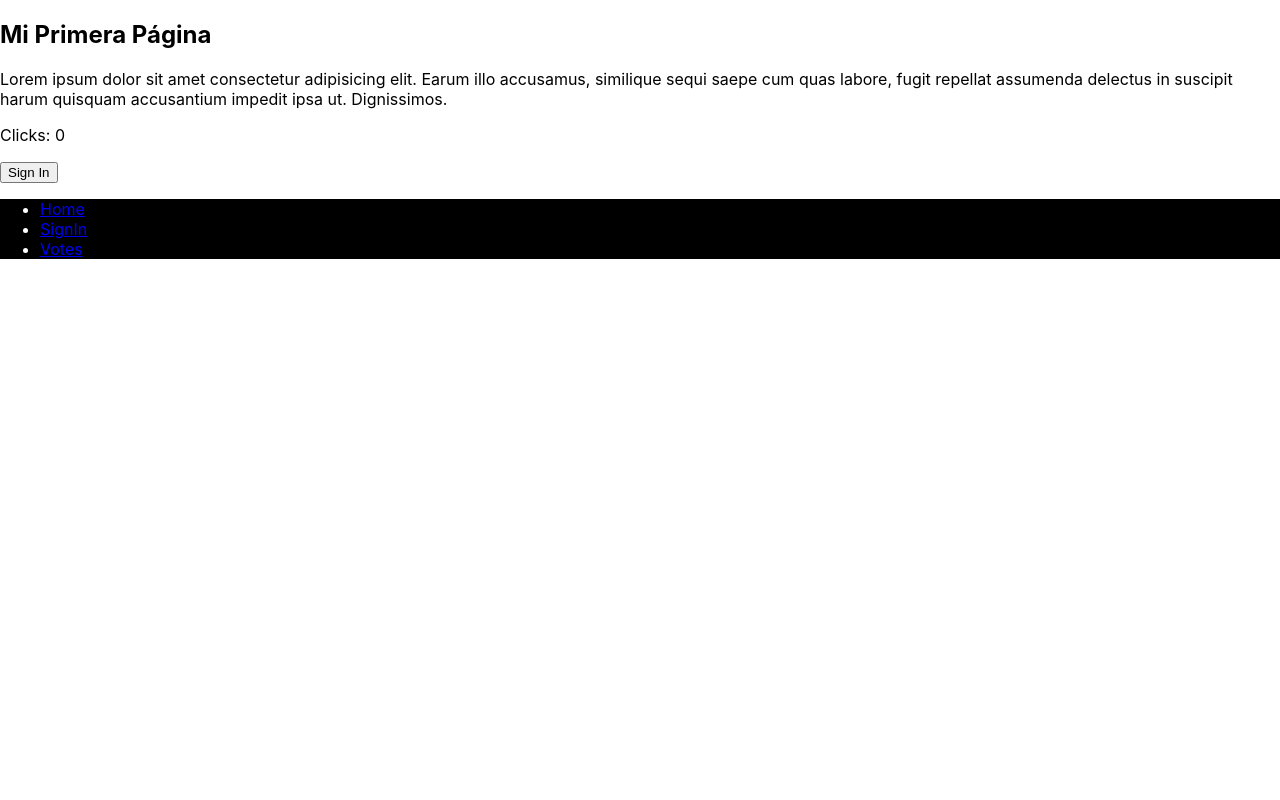
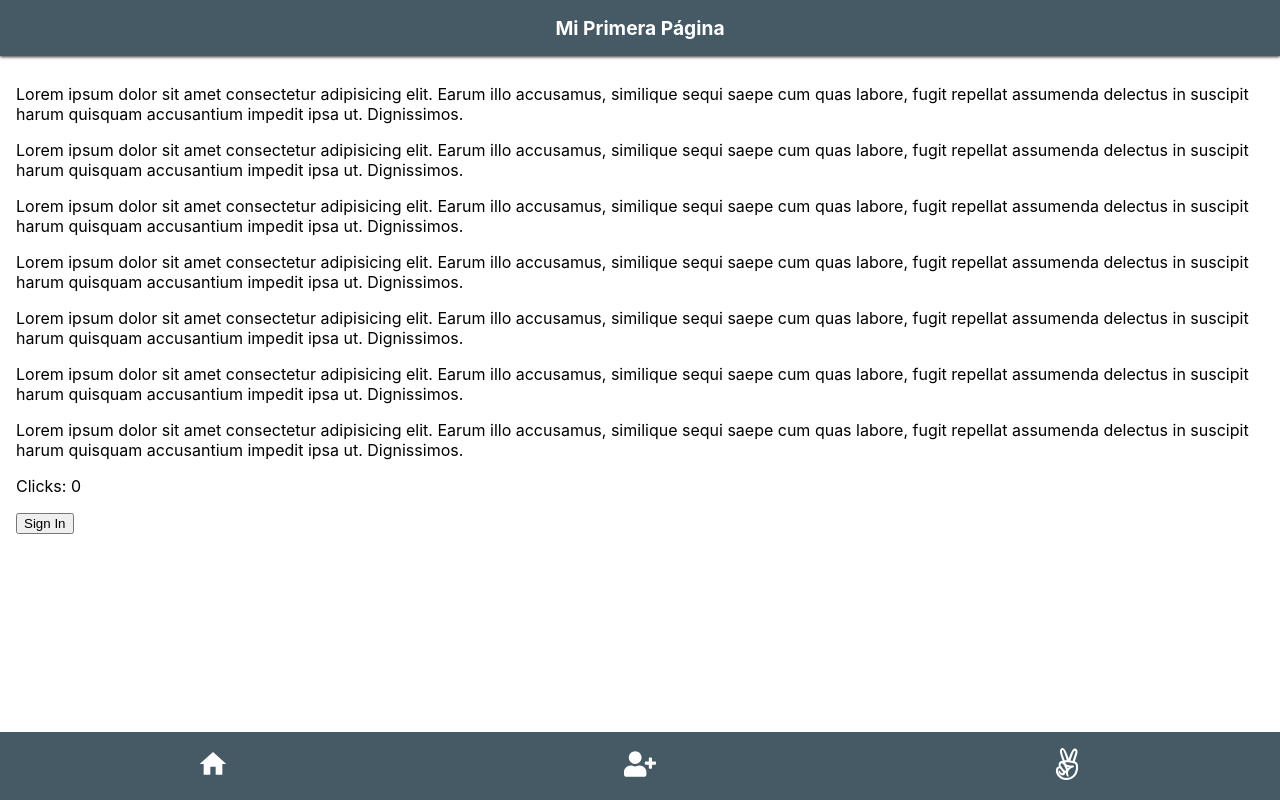
Before and after one commit to obetancourthunicah/patronato, a React (Create React App) app in the folder frntpatronato/: page / in a window 1280 px wide. Built offline with nearby package versions, Linux system fonts and the light colour scheme.

Commit message:
Agregando Estilos e Iconos

```diff
--- a/frntpatronato/package.json
+++ b/frntpatronato/package.json
@@ -8,6 +8,7 @@
     "@testing-library/user-event": "^7.1.2",
     "react": "^16.13.1",
     "react-dom": "^16.13.1",
+    "react-icons": "^3.10.0",
     "react-router-dom": "^5.2.0",
     "react-scripts": "3.4.1"
   },
--- /dev/null
+++ b/frntpatronato/src/components/Button/index.js
@@ -0,0 +1,23 @@
+import React from 'react';
+
+import {NavLink} from 'react-router-dom';
+
+let buttonLibs = {};
+buttonLibs.StandardBtn = (p)=>{
+  let {caption, onclick, ...props} = p;
+  caption  = (caption)? caption : "Click Me";
+  onclick = (onclick)? onclick : ()=>{};
+  return (<button onClick={onclick}>{caption}</button>)
+}
+
+buttonLibs.NavLinkBtn = (p) => {
+  let { children, toLink, className, ...props } = p;
+  toLink = (toLink) ? toLink : "/";
+  className = (className) ? "btn "+className : "btn primary";
+  return (<NavLink to={toLink} className={className} onClick={onclick}>{children}</NavLink>)
+}
+
+export const StandardBtn = buttonLibs.StandardBtn;
+export const NavLinkBtn = buttonLibs.NavLinkBtn;
+
+export default buttonLibs;
--- a/frntpatronato/src/components/Content/Home/index.js
+++ b/frntpatronato/src/components/Content/Home/index.js
@@ -21,6 +21,12 @@ export default class extends Component {
       >
         <h2></h2>
         <p>Lorem ipsum dolor sit amet consectetur adipisicing elit. Earum illo accusamus, similique sequi saepe cum quas labore, fugit repellat assumenda delectus in suscipit harum quisquam accusantium impedit ipsa ut. Dignissimos.</p>
+        <p>Lorem ipsum dolor sit amet consectetur adipisicing elit. Earum illo accusamus, similique sequi saepe cum quas labore, fugit repellat assumenda delectus in suscipit harum quisquam accusantium impedit ipsa ut. Dignissimos.</p>
+        <p>Lorem ipsum dolor sit amet consectetur adipisicing elit. Earum illo accusamus, similique sequi saepe cum quas labore, fugit repellat assumenda delectus in suscipit harum quisquam accusantium impedit ipsa ut. Dignissimos.</p>
+        <p>Lorem ipsum dolor sit amet consectetur adipisicing elit. Earum illo accusamus, similique sequi saepe cum quas labore, fugit repellat assumenda delectus in suscipit harum quisquam accusantium impedit ipsa ut. Dignissimos.</p>
+        <p>Lorem ipsum dolor sit amet consectetur adipisicing elit. Earum illo accusamus, similique sequi saepe cum quas labore, fugit repellat assumenda delectus in suscipit harum quisquam accusantium impedit ipsa ut. Dignissimos.</p>
+        <p>Lorem ipsum dolor sit amet consectetur adipisicing elit. Earum illo accusamus, similique sequi saepe cum quas labore, fugit repellat assumenda delectus in suscipit harum quisquam accusantium impedit ipsa ut. Dignissimos.</p>
+        <p>Lorem ipsum dolor sit amet consectetur adipisicing elit. Earum illo accusamus, similique sequi saepe cum quas labore, fugit repellat assumenda delectus in suscipit harum quisquam accusantium impedit ipsa ut. Dignissimos.</p>
         <p>Clicks: {this.state.click}</p>
         <button onClick={this.onClickButton}>Sign In</button>
       </Page>
--- a/frntpatronato/src/components/Content/Votes/index.js
+++ b/frntpatronato/src/components/Content/Votes/index.js
@@ -1,5 +1,9 @@
 import React, {Component} from 'react';
 import Page from '../../Page';
+import {NavLinkBtn} from '../../Button';
+
+import './votes.css';
+
 import VotingDeck from './VotingDeck';
 export default class extends Component {
   constructor(){
@@ -33,6 +37,7 @@ export default class extends Component {
          <p>No: {this.state.countNo}</p>
          <p>Abstener: {this.state.countAbstener}</p>
         </section>
+        <NavLinkBtn toLink="/" className="btnBack">Regresar</NavLinkBtn>
       </Page>
     );
   }
--- /dev/null
+++ b/frntpatronato/src/components/Content/Votes/votes.css
@@ -0,0 +1,15 @@
+.btnBack {
+  display: flex;
+  margin: 0.5em auto;
+  justify-content: center;
+  align-items: center;
+  text-decoration: none;
+  padding: 0.5em;
+  background-color: #00BCD4;
+  color:#fff;
+  text-shadow: 0px 0px 1px #000;
+  box-shadow: 1px 1px 5px #000;
+  border-radius: 0.5em;
+  text-align: center;
+  max-width: 50%;
+}
--- a/frntpatronato/src/components/Footer/footer.css
+++ b/frntpatronato/src/components/Footer/footer.css
@@ -1,4 +1,30 @@
 footer {
-  background-color: #000;
+  display: flex;
+  background-color: #455A64;
+  color: #fff;
+  position: fixed;
+  left:0px;
+  bottom: 0px;
+}
+footer nav ul {
+  display: flex;
+  margin: 0px;
+  padding: 0px;
+  width: 100vw;
+  list-style: none;
+  justify-content:center;
+  align-items: center;
+}
+footer nav ul li {
+  display: flex;
+  justify-content: center;
+  align-items: center;
+  width:100%;
+}
+
+footer nav ul li a {
+  display: inline-block;
+  padding:1em;
   color:#fff;
+  text-decoration: none;
 }
--- a/frntpatronato/src/components/Footer/index.js
+++ b/frntpatronato/src/components/Footer/index.js
@@ -1,5 +1,9 @@
 import React from 'react';
 import { NavLink } from 'react-router-dom';
+
+import { MdHome } from 'react-icons/md';
+import { FaUserPlus, FaAngellist } from 'react-icons/fa';
+
 import './footer.css';
 
 export default ()=>{
@@ -7,9 +11,9 @@ export default ()=>{
     <footer>
       <nav>
         <ul>
-          <li><NavLink to="/" >Home</NavLink></li>
-          <li><NavLink to="/signin">SignIn</NavLink></li>
-          <li><NavLink to="/votes">Votes</NavLink></li>
+          <li><NavLink to="/" ><MdHome size="2em"/></NavLink></li>
+          <li><NavLink to="/signin"><FaUserPlus size="2em"/></NavLink></li>
+          <li><NavLink to="/votes"><FaAngellist size="2em"/></NavLink></li>
         </ul>
       </nav>
     </footer>
--- /dev/null
+++ b/frntpatronato/src/components/Header/header.css
@@ -0,0 +1,15 @@
+header {
+  display: flex;
+  background-color: #455A64;
+  color: #FFF;
+  justify-content: center;
+  align-items: center;
+  box-shadow: 0px 1px 3px #333;
+  position:fixed;
+  top:0px;
+  left:0px;
+  width:100vw;
+}
+header h1 {
+  font-size: 1.2em;
+}
--- a/frntpatronato/src/components/Header/index.js
+++ b/frntpatronato/src/components/Header/index.js
@@ -1,5 +1,5 @@
 import React from 'react';
-
+import './header.css';
 export default (props)=>{
   return (
   <header>
--- a/frntpatronato/src/components/Page/index.js
+++ b/frntpatronato/src/components/Page/index.js
@@ -1,6 +1,7 @@
 import React from 'react';
 import Header from '../Header';
 import Footer from '../Footer';
+import './page.css';
 export default ({showHeader, showFooter , title, children})=>{
   const myHeader = (showHeader)? (<Header title={title}></Header>) : null;
   const myFooter = (showFooter) ? (<Footer></Footer>) : null;
--- /dev/null
+++ b/frntpatronato/src/components/Page/page.css
@@ -0,0 +1,5 @@
+main{
+  margin-top:56px;
+  margin-bottom: 56px;
+  padding:0.5em 1em;
+}
--- a/frntpatronato/src/index.css
+++ b/frntpatronato/src/index.css
@@ -5,6 +5,7 @@ body {
     sans-serif;
   -webkit-font-smoothing: antialiased;
   -moz-osx-font-smoothing: grayscale;
+  padding:0;
 }
 
 code {
```
Also changed, not shown: 1 other file (tests, documents, lock files or other folders).
